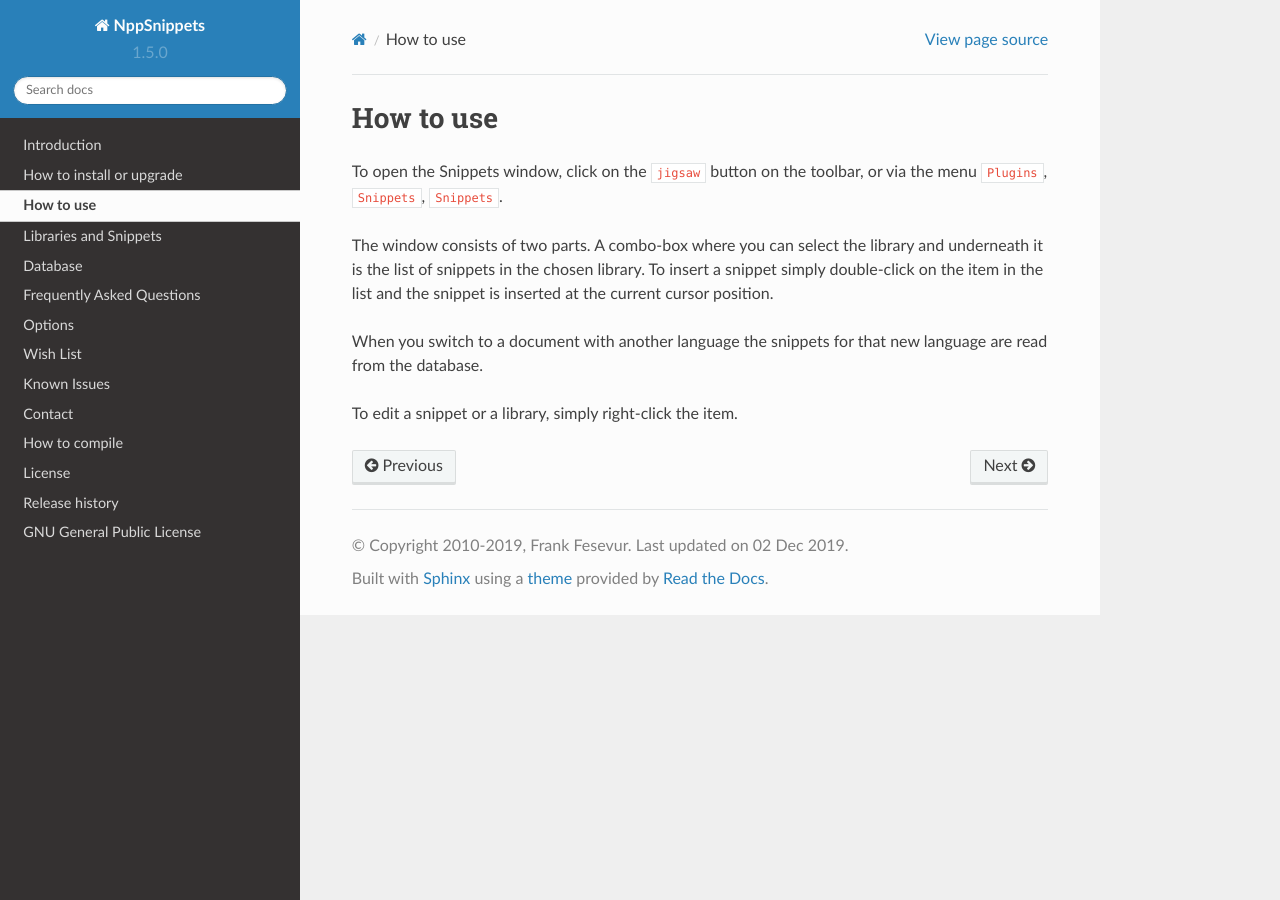
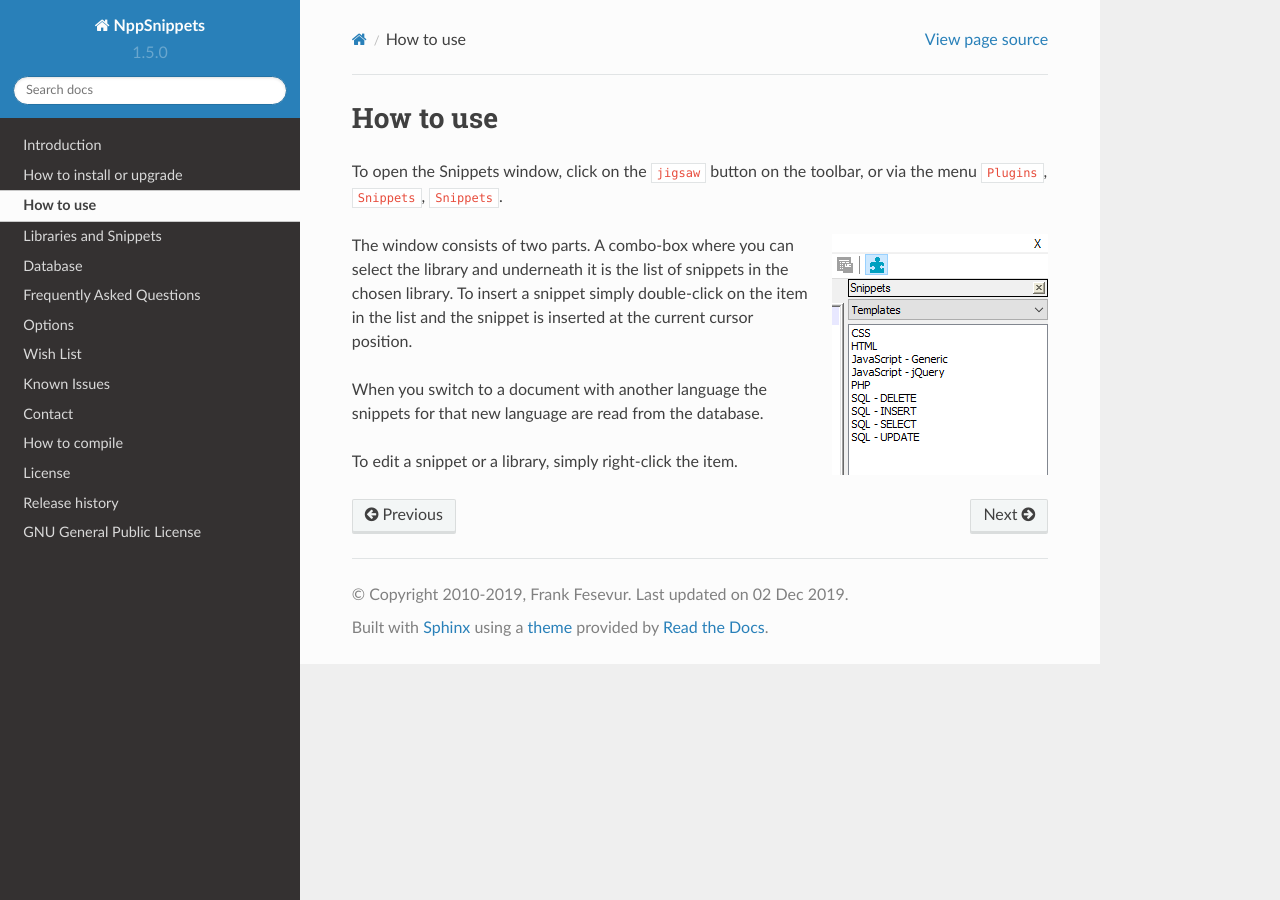
Before and after one commit to ffes/nppsnippets, a Sphinx documentation site: the page built from docs/usage.rst, in a window 1280 px wide. Built offline with Sphinx 7.4.7 and the Read the Docs theme 2.0.0, drawn with Linux system fonts in a browser that asks for light colours.

Commit message:
Add image to usage page

```diff
--- a/docs/usage.rst
+++ b/docs/usage.rst
@@ -3,6 +3,10 @@
 
 To open the Snippets window, click on the ``jigsaw`` button on the
 toolbar, or via the menu ``Plugins``, ``Snippets``, ``Snippets``.
+
+.. image:: images/main.png
+    :align: right
+    :alt: main view
 
 The window consists of two parts. A combo-box where you can select the
 library and underneath it is the list of snippets in the chosen library.
```
Also changed, not shown: docs/images/main.png (added).
